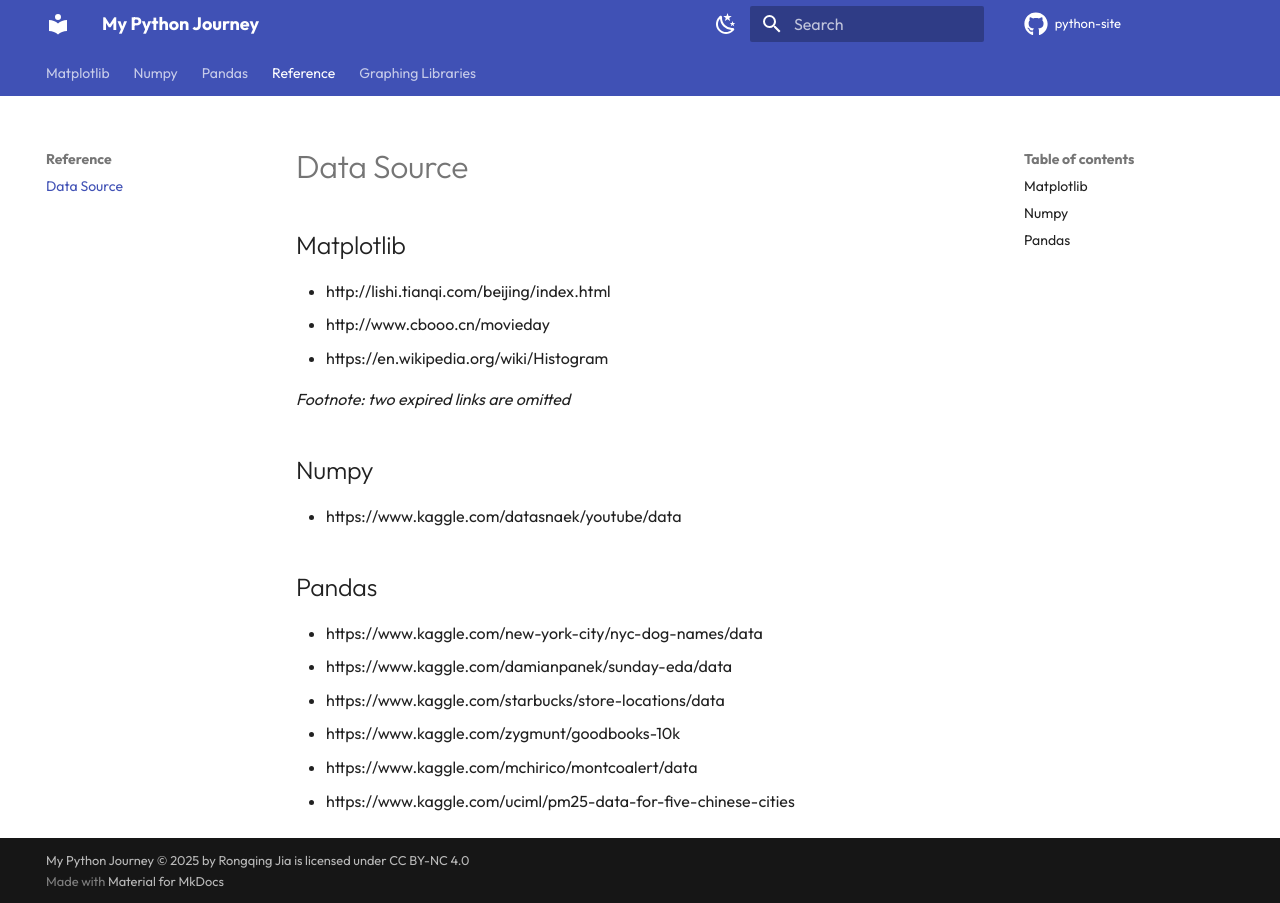
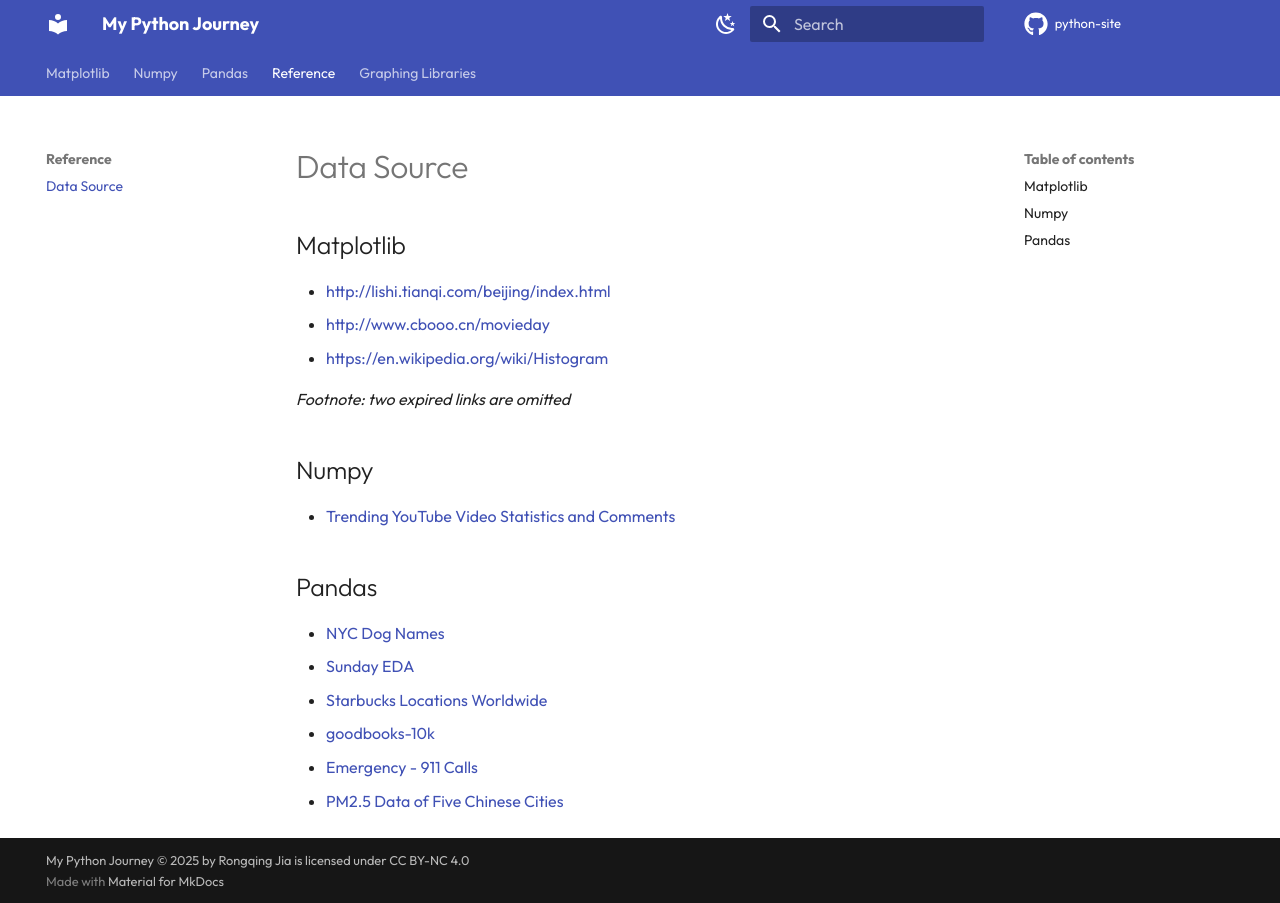
Before and after one commit to rojia20/python-site, an MkDocs documentation site: the page built from docs/reference/data_source.md, in a window 1280 px wide. Built offline with MkDocs 1.6.1 and Material for MkDocs 9.7.7, drawn with Linux system fonts in a browser that asks for light colours; nearby versions of some CDN libraries; library files that are not in the unit come from our copies; comment, search, counter and statistics services are not loaded.

Commit message:
modify links

```diff
--- a/docs/reference/data_source.md
+++ b/docs/reference/data_source.md
@@ -1,19 +1,19 @@
 # Data Source
 
 ## Matplotlib
-- http://lishi.tianqi.com/beijing/index.html
-- http://www.cbooo.cn/movieday
-- https://en.wikipedia.org/wiki/Histogram
+- <http://lishi.tianqi.com/beijing/index.html>
+- <http://www.cbooo.cn/movieday>
+- <https://en.wikipedia.org/wiki/Histogram>
 
 *Footnote: two expired links are omitted*
 
 ## Numpy
-- https://www.kaggle.com/datasnaek/youtube/data
+- [Trending YouTube Video Statistics and Comments](https://www.kaggle.com/datasnaek/youtube/data)
 
 ## Pandas
-- https://www.kaggle.com/new-york-city/nyc-dog-names/data
-- https://www.kaggle.com/damianpanek/sunday-eda/data
-- https://www.kaggle.com/starbucks/store-locations/data
-- https://www.kaggle.com/zygmunt/goodbooks-10k
-- https://www.kaggle.com/mchirico/montcoalert/data
-- https://www.kaggle.com/uciml/pm25-data-for-five-chinese-cities
+- [NYC Dog Names](https://www.kaggle.com/new-york-city/nyc-dog-names/data)
+- [Sunday EDA](https://www.kaggle.com/damianpanek/sunday-eda/data)
+- [Starbucks Locations Worldwide](https://www.kaggle.com/datasets/starbucks/store-locations/data)
+- [goodbooks-10k](https://www.kaggle.com/zygmunt/goodbooks-10k)
+- [Emergency - 911 Calls](https://www.kaggle.com/mchirico/montcoalert/data)
+- [PM2.5 Data of Five Chinese Cities](https://www.kaggle.com/uciml/pm25-data-for-five-chinese-cities)
```
